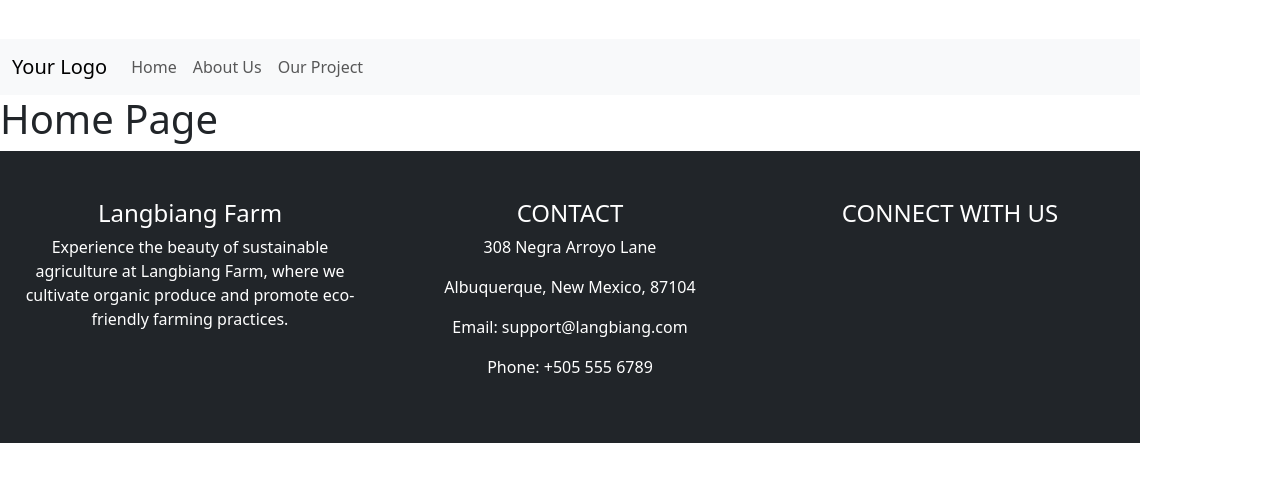
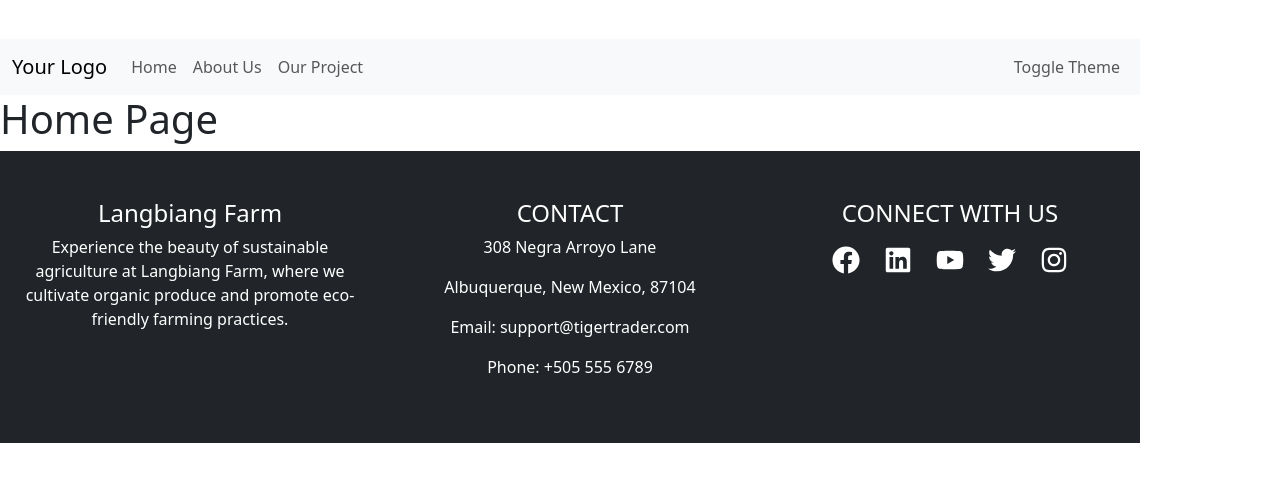
Before and after one commit to EHC-35-1/front-end, a React (Vite) app: page / in a window 1280 px wide. Shown: the part 159-640 px from the top of the page. Built offline with nearby package versions, Linux system fonts and the light colour scheme.

Commit message:
modified header x footer

```diff
--- a/package.json
+++ b/package.json
@@ -14,6 +14,7 @@
     "react": "^18.2.0",
     "react-bootstrap": "^2.10.0",
     "react-dom": "^18.2.0",
+    "react-icons": "^5.0.1",
     "react-router-dom": "^6.21.3"
   },
   "devDependencies": {
--- a/src/App.jsx
+++ b/src/App.jsx
@@ -1,16 +1,23 @@
+import { useState } from "react";
 import { Route, Routes } from "react-router-dom";
 
 import { Home, About, Project } from "./pages";
 import { Header, Footer } from "./layout";
 
 function App() {
+  const [isDarkTheme, setIsDarkTheme] = useState(false);
+
+  const toggleTheme = () => {
+    setIsDarkTheme((prevTheme) => !prevTheme);
+  };
+
   return (
     <>
-      <Header />
+      <Header isDarkTheme={isDarkTheme} toggleTheme={toggleTheme} />
       <Routes>
-        <Route path="/" element={<Home />}></Route>
-        <Route path="/about" element={<About />}></Route>
-        <Route path="/project" element={<Project />}></Route>
+        <Route path="/" element={<Home />} />
+        <Route path="/about" element={<About />} />
+        <Route path="/project" element={<Project />} />
       </Routes>
       <Footer />
     </>
--- a/src/layout/Footer/index.jsx
+++ b/src/layout/Footer/index.jsx
@@ -1,3 +1,11 @@
+import {
+  FaFacebook,
+  FaLinkedin,
+  FaYoutube,
+  FaTwitter,
+  FaInstagram,
+} from "react-icons/fa";
+
 function Footer() {
   return (
     <footer className="bg-dark py-5 text-white">
@@ -15,26 +23,26 @@ function Footer() {
             <h4>CONTACT</h4>
             <p>308 Negra Arroyo Lane</p>
             <p>Albuquerque, New Mexico, 87104</p>
-            <p>Email: support@langbiang.com</p>
+            <p>Email: support@tigertrader.com</p>
             <p>Phone: +505 555 6789</p>
           </div>
           <div className="col-md-4">
             <h4>CONNECT WITH US</h4>
             <ul className="list-inline fs-3 text-white">
               <li className="list-inline-item px-2">
-                <i className="bi bi-facebook"></i>
+                <FaFacebook />
               </li>
               <li className="list-inline-item px-2">
-                <i className="bi bi-linkedin"></i>
+                <FaLinkedin />
               </li>
               <li className="list-inline-item px-2">
-                <i className="bi bi-youtube"></i>
+                <FaYoutube />
               </li>
               <li className="list-inline-item px-2">
-                <i className="bi bi-twitter"></i>
+                <FaTwitter />
               </li>
               <li className="list-inline-item px-2">
-                <i className="bi bi-instagram"></i>
+                <FaInstagram />
               </li>
             </ul>
           </div>
--- a/src/layout/Header/index.jsx
+++ b/src/layout/Header/index.jsx
@@ -1,23 +1,34 @@
 import { Link } from "react-router-dom";
+import { FaCog } from "react-icons/fa"; // Import the settings icon from react-icons
 
-function Header() {
+// eslint-disable-next-line react/prop-types
+function Header({ isDarkTheme, toggleTheme }) {
+  const themeClass = isDarkTheme
+    ? "navbar-dark bg-dark"
+    : "navbar-light bg-light";
+
   return (
-    <nav className="navbar navbar-expand-lg navbar-light bg-light">
+    <nav className={`navbar navbar-expand-lg ${themeClass}`}>
       <div className="container">
-        <Link className="navbar-brand" to="/">
-          Your Logo
-        </Link>
+        {/* Settings Icon Button */}
         <button
           className="navbar-toggler"
           type="button"
           data-bs-toggle="collapse"
-          data-bs-target="#navbarSupportedContent"
-          aria-controls="navbarSupportedContent"
+          data-bs-target="#settingsCollapse"
+          aria-controls="settingsCollapse"
           aria-expanded="false"
-          aria-label="Toggle navigation"
+          aria-label="Toggle settings"
         >
-          <span className="navbar-toggler-icon"></span>
+          <FaCog className="navbar-toggler-icon" />
         </button>
+
+        {/* Your Logo */}
+        <Link className="navbar-brand" to="/">
+          Your Logo
+        </Link>
+
+        {/* Navigation Links */}
         <div className="collapse navbar-collapse" id="navbarSupportedContent">
           <ul className="navbar-nav me-auto mb-2 mb-lg-0">
             <li className="nav-item">
@@ -37,6 +48,18 @@ function Header() {
             </li>
           </ul>
         </div>
+
+        {/* Settings Collapse */}
+        <div className="collapse navbar-collapse" id="settingsCollapse">
+          <ul className="navbar-nav ms-auto mb-2 mb-lg-0">
+            <li className="nav-item">
+              <button className="btn btn-link nav-link" onClick={toggleTheme}>
+                Toggle Theme
+              </button>
+            </li>
+            {/* Add other settings here, such as profile, etc. */}
+          </ul>
+        </div>
       </div>
     </nav>
   );
```
Also changed, not shown: 1 other file (tests, documents, lock files or other folders).
